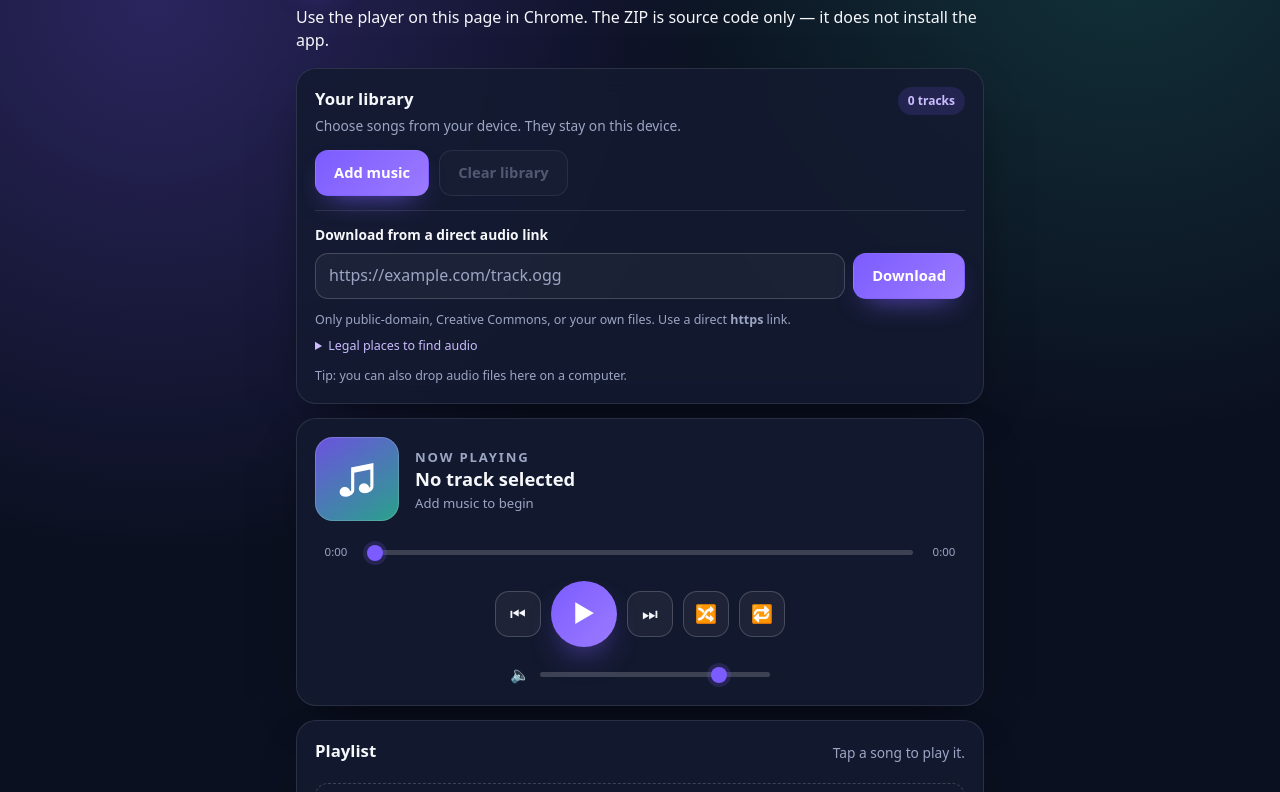
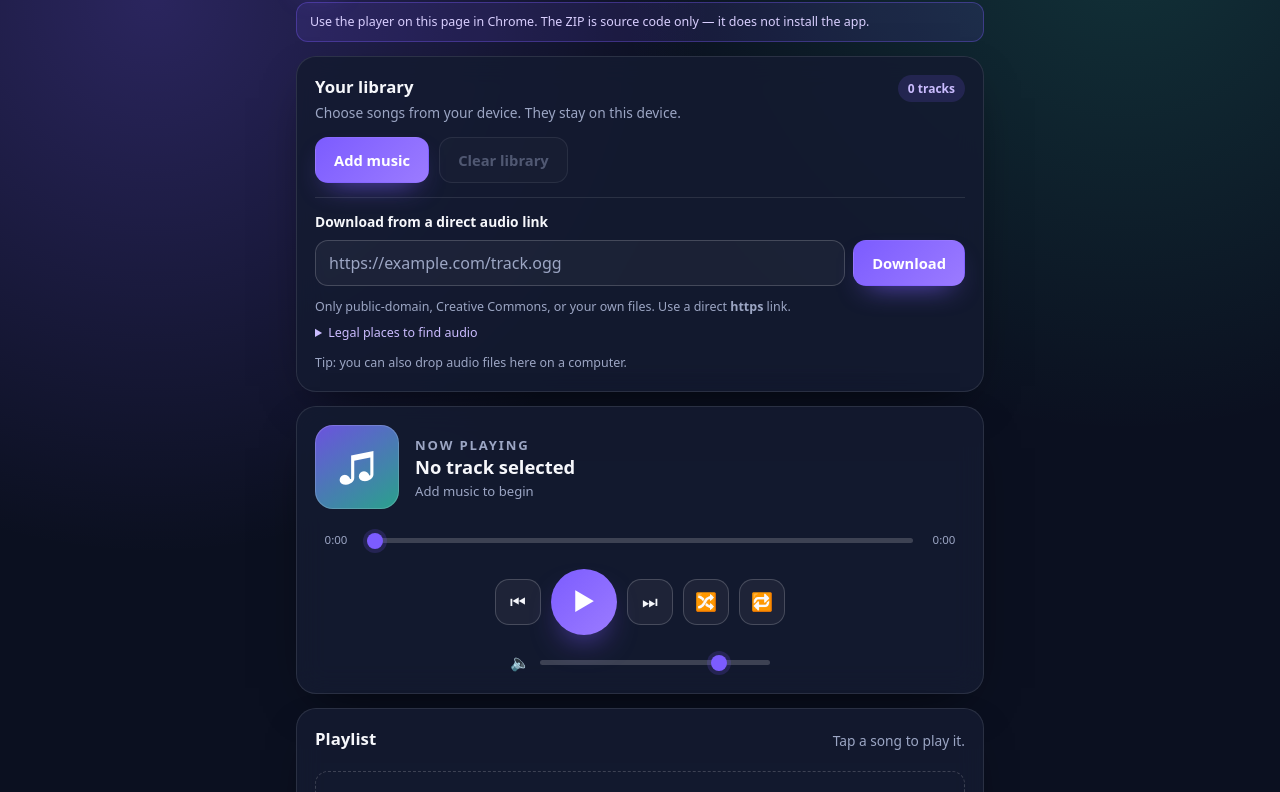
Before and after one commit to perrang59-spec/pulse-player, a plain HTML site: page index.html in a window 1280 px wide. Shown: the part 83-875 px from the top of the page. Drawn offline with Linux system fonts and the light colour scheme.

Commit message:
Add ZIP clarification style

```diff
--- a/css/styles.css
+++ b/css/styles.css
@@ -115,6 +115,16 @@ label.btn:focus-within {
   flex-wrap: wrap;
   justify-content: flex-end;
   gap: 8px;
+}
+
+.usage-note {
+  margin: -4px 0 14px;
+  padding: 10px 13px;
+  border: 1px solid rgba(124, 92, 255, 0.35);
+  border-radius: 12px;
+  background: rgba(124, 92, 255, 0.12);
+  color: #d9cfff;
+  font-size: 0.78rem;
 }
 
 .btn {
```
